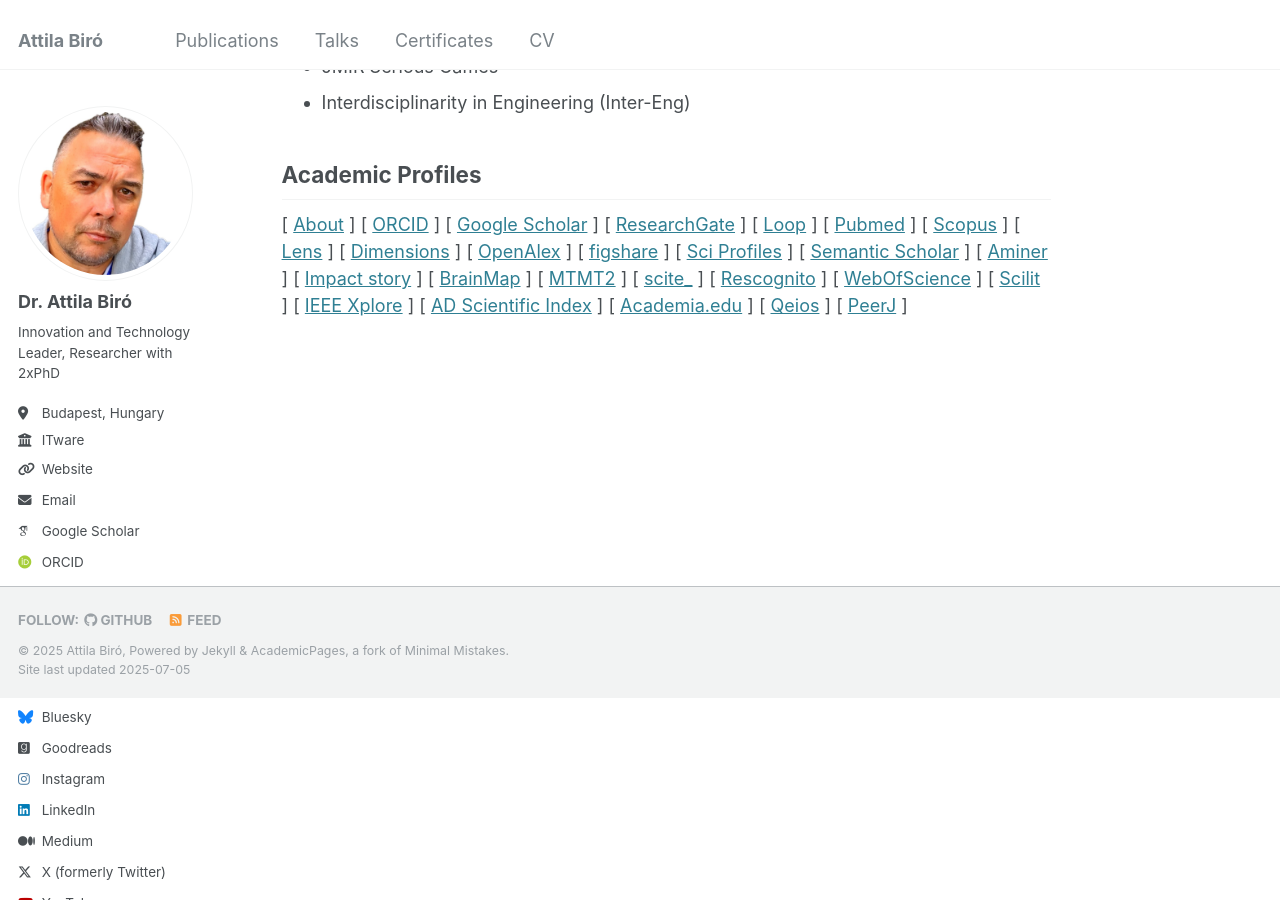
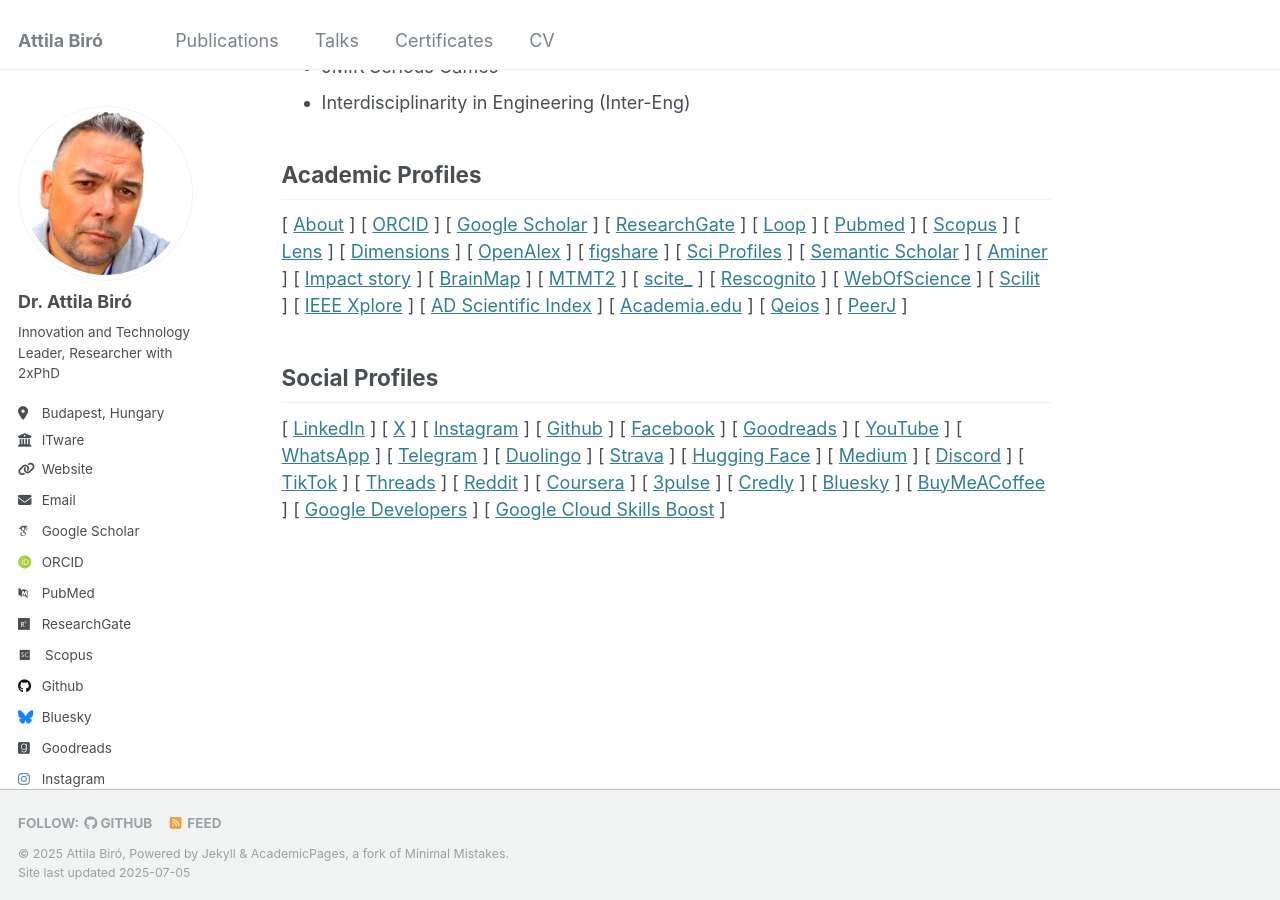
Before and after one commit to biroka/biroka.github.io, a Jekyll site: the page built from _pages/about.md, in a window 1280 px wide and 900 px high, scrolled down 2570 px. Built offline with Jekyll 4.4.1, drawn with Linux system fonts in a browser that asks for light colours; some web fonts are replaced.

Commit message:
Update about.md

```diff
--- a/_pages/about.md
+++ b/_pages/about.md
@@ -78,3 +78,31 @@ Academic Profiles
 [ <a target="_blank" href="https://uma.academia.edu/AttilaBiro">Academia.edu</a> ]
 [ <a target="_blank" href="https://www.qeios.com/profile/101667">Qeios</a> ]
 [ <a target="_blank" href="https://peerj.com/abiro">PeerJ</a> ]
+
+Social Profiles
+------
+
+[ <a target="_blank" href="https://www.linkedin.com/in/biroattila">LinkedIn</a> ]
+[ <a target="_blank" href="https://x.com/biroattila">X</a> ]
+[ <a target="_blank" href="https://www.instagram.com/b1r0">Instagram</a> ]
+[ <a target="_blank" href="https://github.com/biroka">Github</a> ]
+[ <a target="_blank" href="https://www.facebook.com/B1R0K4">Facebook</a> ]
+[ <a target="_blank" href="https://www.goodreads.com/biroattila">Goodreads</a> ]
+[ <a target="_blank" href="https://www.youtube.com/user/biroka">YouTube</a> ]
+[ <a target="_blank" href="https://wa.me/36309990222">WhatsApp</a> ]
+[ <a target="_blank" href="https://t.me/biroattila">Telegram</a> ]
+[ <a target="_blank" href="https://www.duolingo.com/profile/biroka">Duolingo</a> ]
+[ <a target="_blank" href="https://www.strava.com/athletes/6273043">Strava</a> ]
+[ <a target="_blank" href="https://huggingface.co/biroka">Hugging Face</a> ]
+[ <a target="_blank" href="https://medium.com/@biroattila">Medium</a> ]
+[ <a target="_blank" href="https://discordapp.com/users/biroka">Discord</a> ]
+[ <a target="_blank" href="https://tiktok.com/@biroka">TikTok</a> ]
+[ <a target="_blank" href="https://www.threads.net/@b1r0/">Threads</a> ]
+[ <a target="_blank" href="https://www.reddit.com/user/B1R0K4">Reddit</a> ]
+[ <a target="_blank" href="https://www.coursera.org/learner/biroattila">Coursera</a> ]
+[ <a target="_blank" href="https://3pulse.com/AttilaBiro">3pulse</a> ]
+[ <a target="_blank" href="https://www.credly.com/users/biroattila">Credly</a> ]
+[ <a target="_blank" href="https://bsky.app/profile/biroka.bsky.social">Bluesky</a> ]
+[ <a target="_blank" href="https://www.buymeacoffee.com/biroka">BuyMeACoffee</a> ]
+[ <a target="_blank" href="https://g.dev/biroka">Google Developers</a> ]
+[ <a target="_blank" href="https://www.cloudskillsboost.google/public_profiles/e6f385fa-6214-4daa-a63c-2647c72ffa43">Google Cloud Skills Boost</a> ]
```
